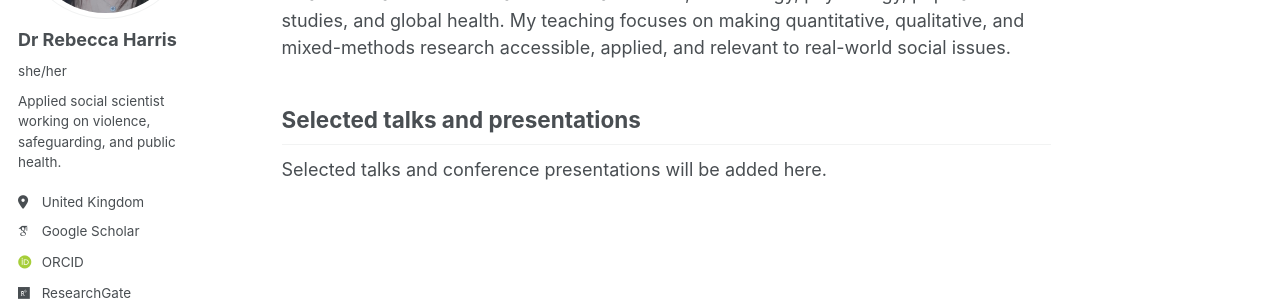
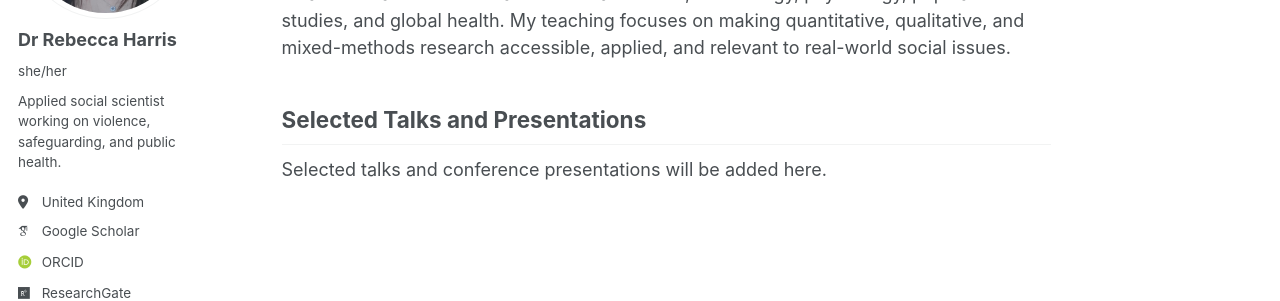
Before and after one commit to DrRebeccaHarris/drrebeccaharris.github.io, a Jekyll site: the page built from _pages/_pages/teaching-and-talks.md, in a window 1280 px wide. Shown: the part 259-560 px from the top of the page. Built offline with Jekyll 4.4.1, drawn with Linux system fonts in a browser that asks for light colours; some web fonts are replaced; a script bundle is joined from its source files by our own code; library files that are not in the unit come from our copies.

```diff
--- a/_pages/_pages/teaching-and-talks.md
+++ b/_pages/_pages/teaching-and-talks.md
@@ -8,6 +8,6 @@ author_profile: true
 
 I teach research methods across social science, criminology, psychology, population studies, and global health. My teaching focuses on making quantitative, qualitative, and mixed-methods research accessible, applied, and relevant to real-world social issues.
 
-## Selected talks and presentations
+## Selected Talks and Presentations
 
 Selected talks and conference presentations will be added here.
```
